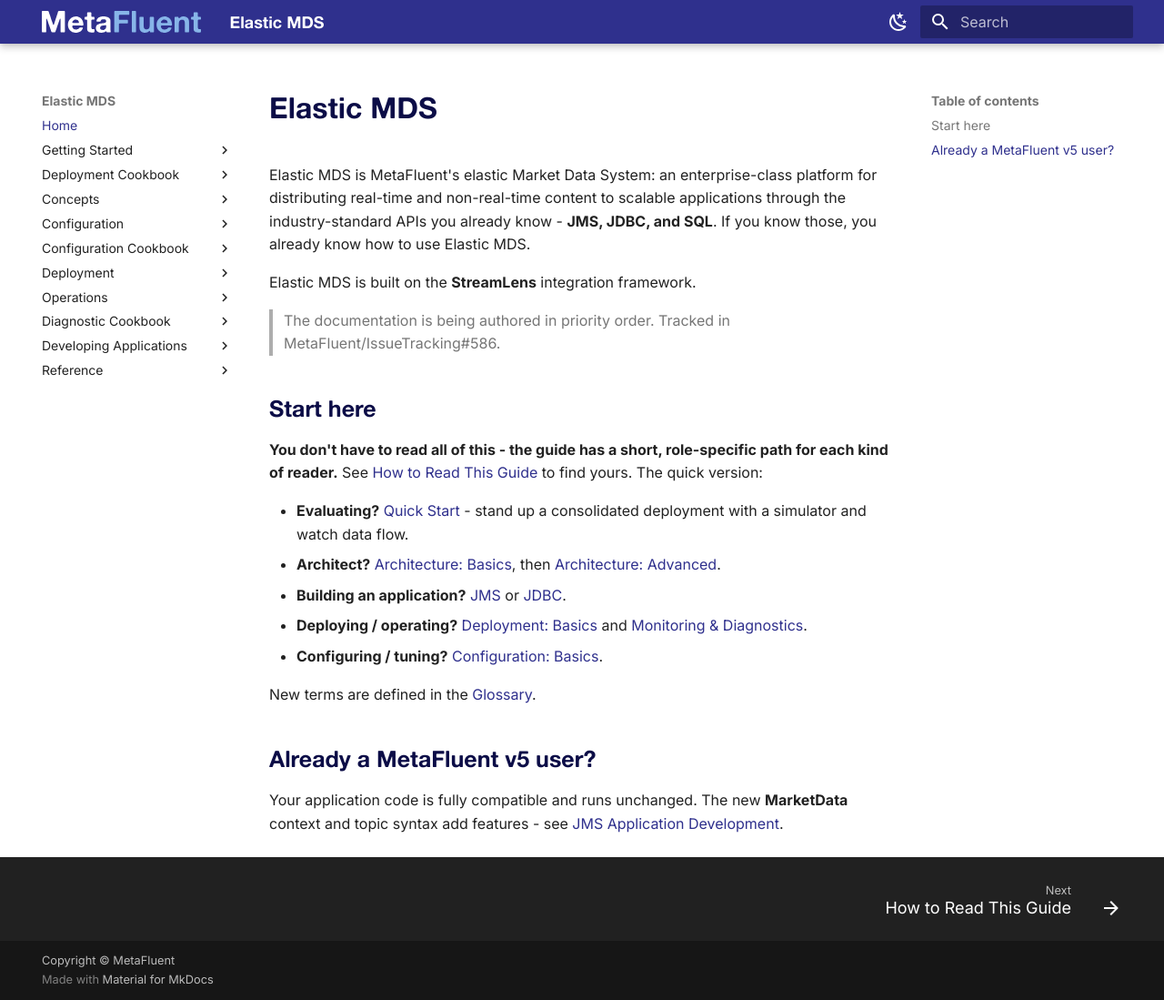
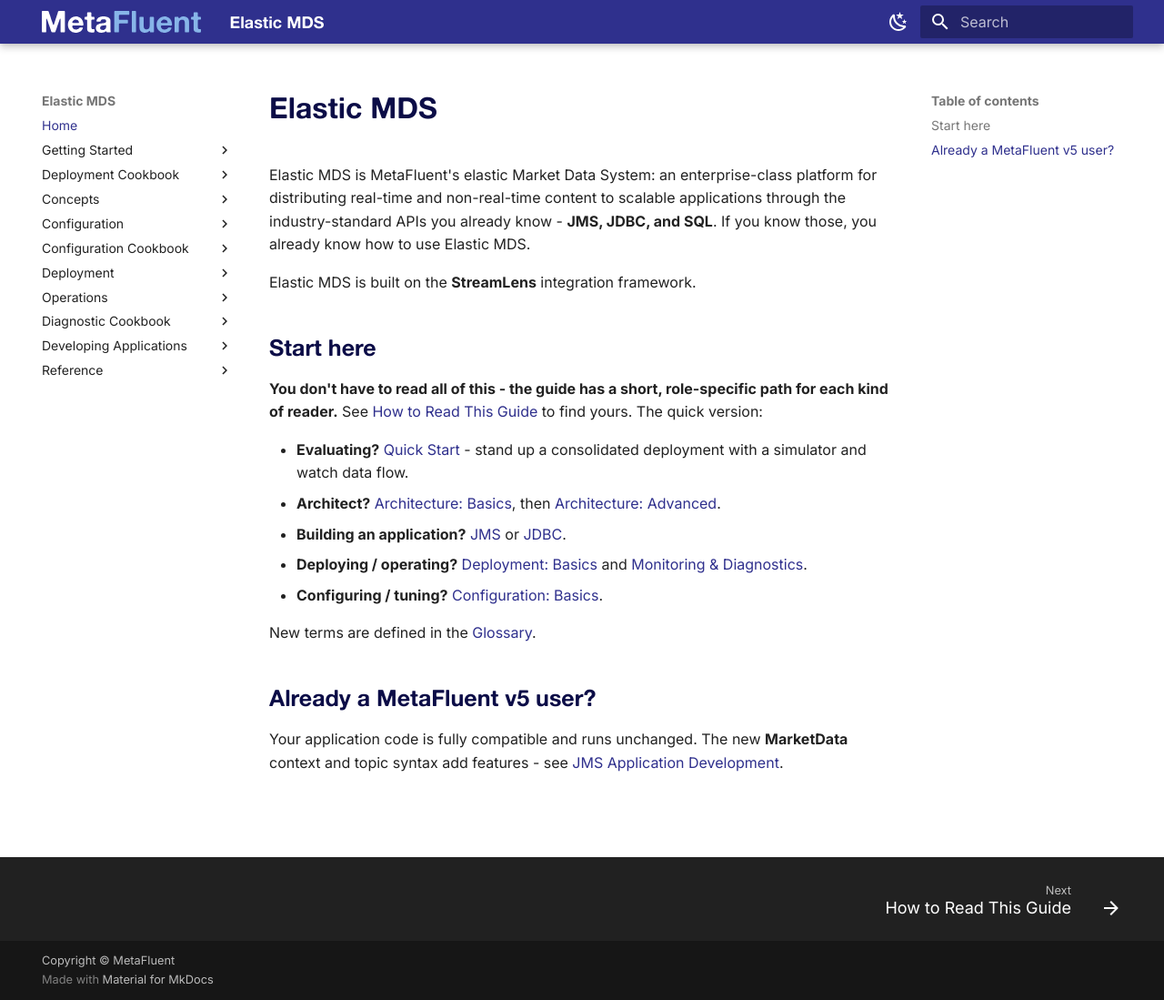
Before and after one commit to MetaFluent/ElasticMDS-docs, an MkDocs documentation site: the page built from docs/index.md, in a window 1280 px wide and 1099 px high. Shown: the whole window at 91% size. Built offline with MkDocs 1.6.1 and Material for MkDocs 9.7.7, drawn with Linux system fonts in a browser that asks for light colours; the version menu is left out.

Commit message:
MetaFluent/IssueTracking#1230 Remove the internal tracking note from the home page
https://github.com/MetaFluent/IssueTracking/issues/1230

Co-Authored-By: Claude Opus 5.5 <noreply@anthropic.com>
Claude-Session: https://claude.ai/code/session_01U818yw6r3kM31TxdWom2Zq

```diff
--- a/docs/index.md
+++ b/docs/index.md
@@ -6,8 +6,6 @@ industry-standard APIs you already know - **JMS, JDBC, and SQL**. If you know th
 you already know how to use Elastic MDS.
 
 Elastic MDS is built on the **StreamLens** integration framework.
-
-> The documentation is being authored in priority order. Tracked in MetaFluent/IssueTracking#586.
 
 ## Start here
 
```
